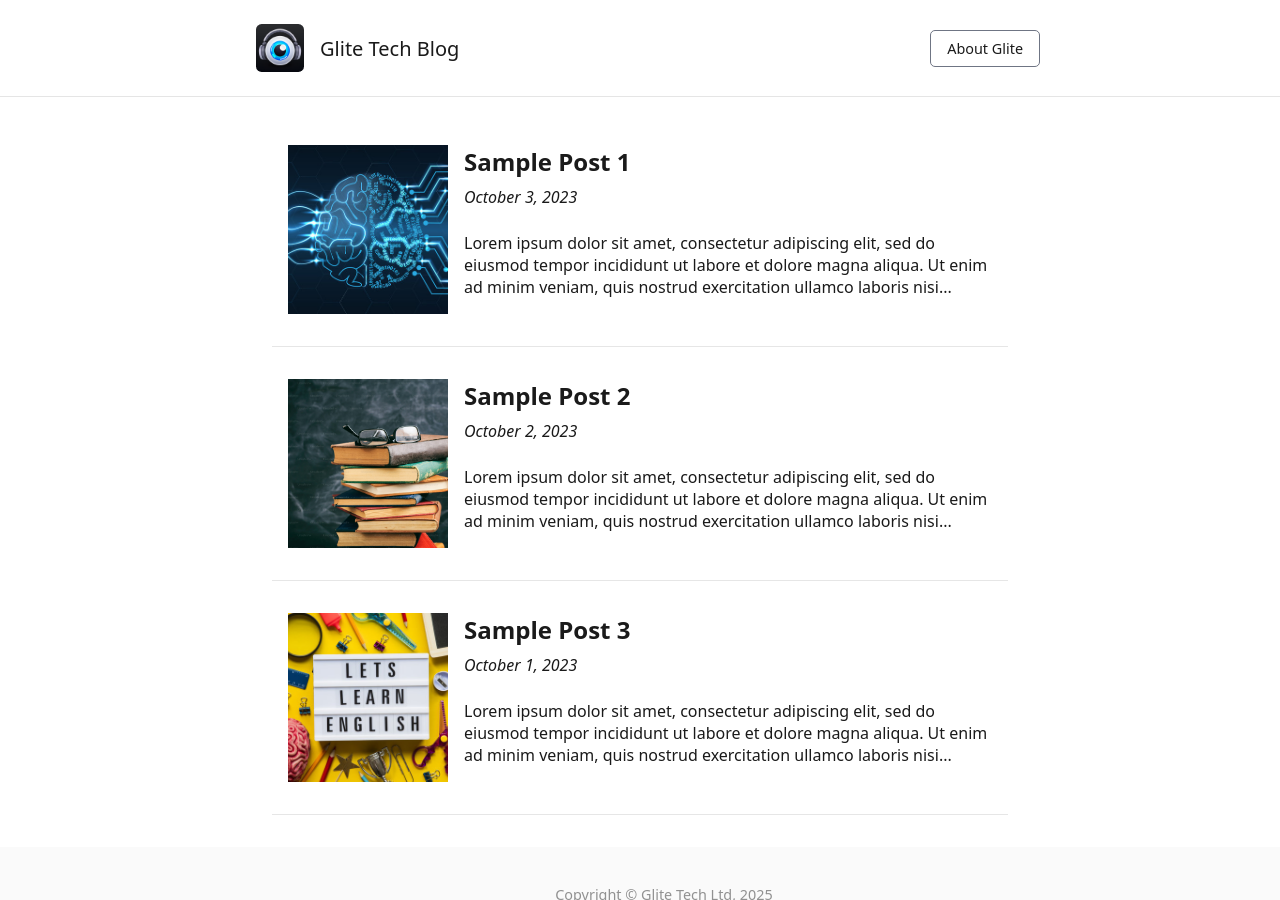
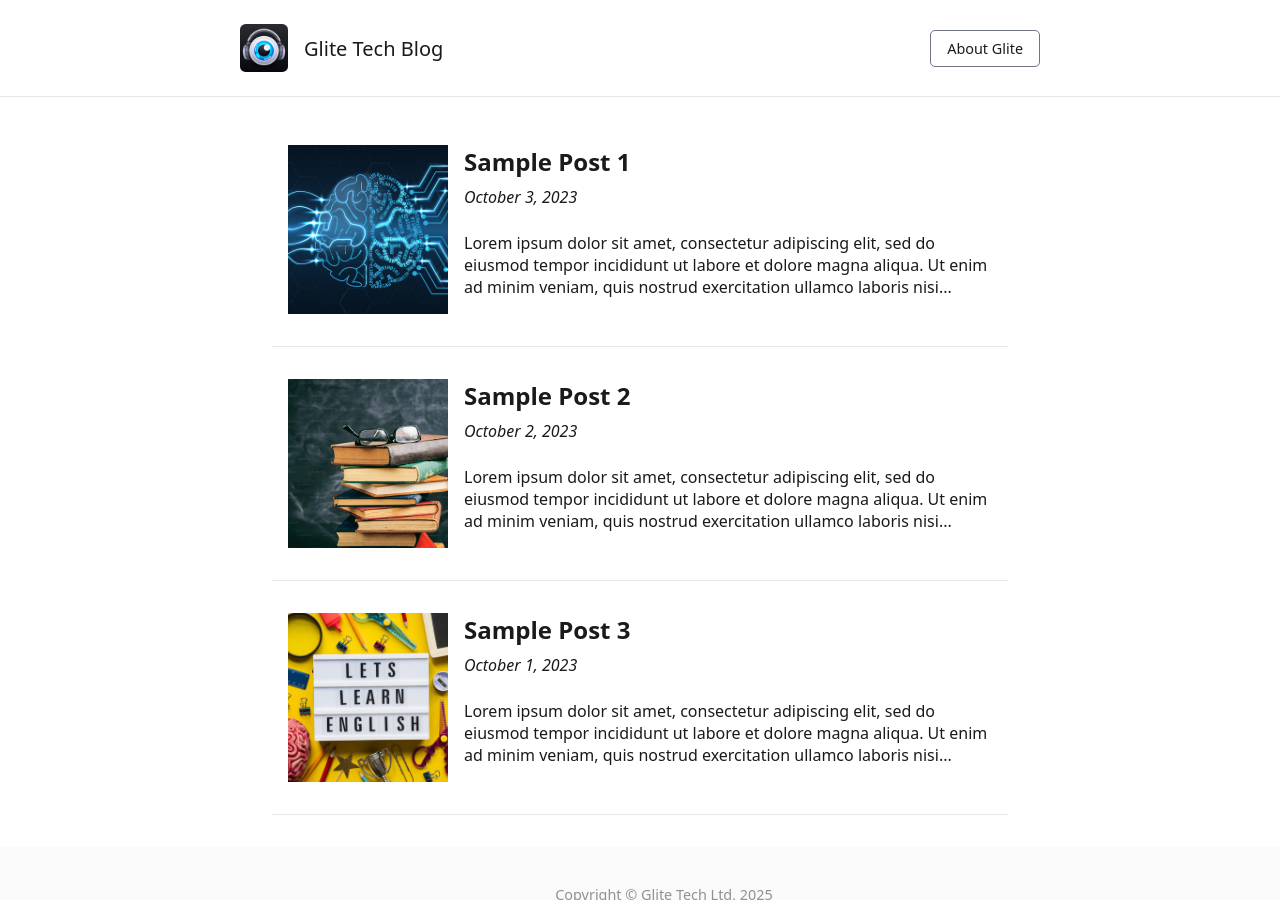
Before and after one commit to CharlieJB-Glite/glite-blog, a Jekyll site: the page built from index.html, in a window 1280 px wide. Built offline with Jekyll 4.4.1, drawn with Linux system fonts in a browser that asks for light colours.

Commit message:
Minor visual tweaks

```diff
--- a/assets/css/styles.css
+++ b/assets/css/styles.css
@@ -57,6 +57,10 @@ header {
     justify-content: space-between;
     max-width: 800px;
     width: 100%;
+}
+
+.header_inner a{
+    margin: 0;
 }
 
 .header_left {
```
